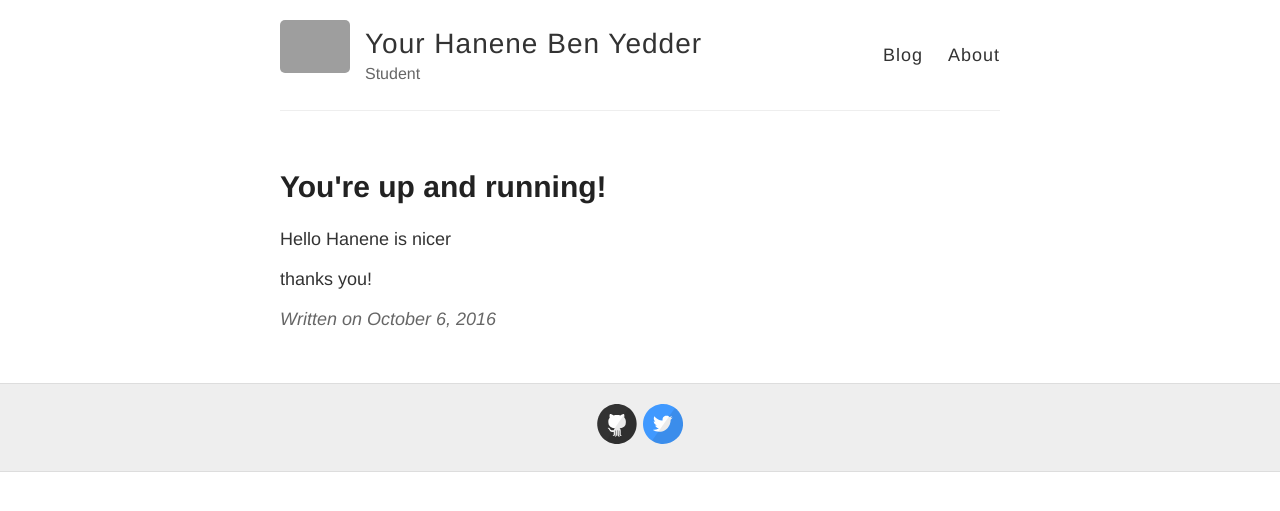
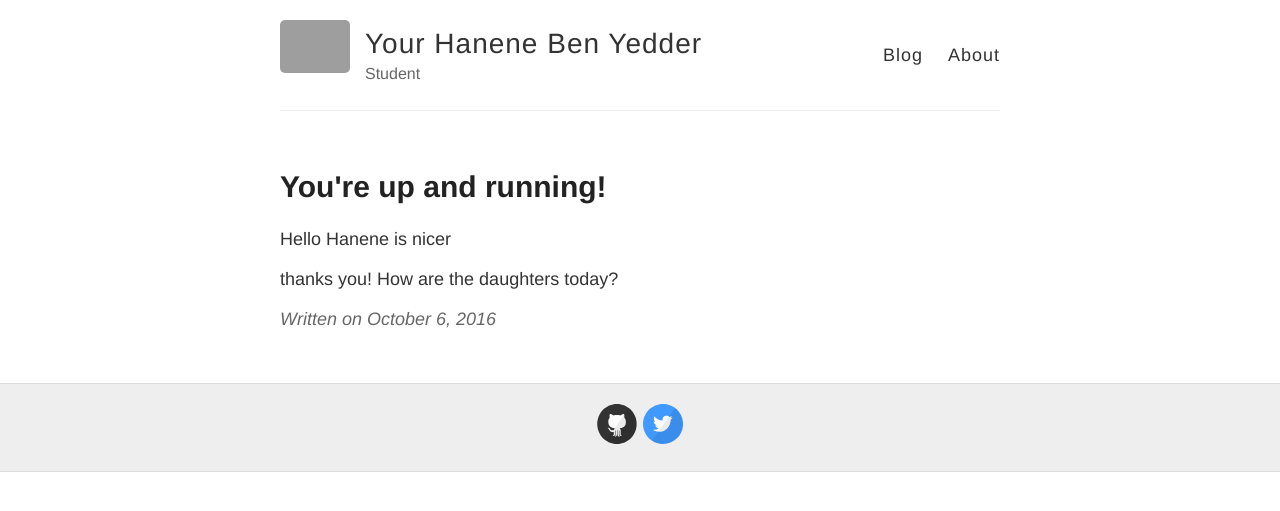
Before and after one commit to haneneby/haneneby.github.io, a Jekyll site: the page built from _posts/2016-10-06-Guest-Post.md, in a window 1280 px wide. Shown: the top 511 px of the page. Built offline with Jekyll 4.4.1, drawn with Linux system fonts in a browser that asks for light colours; grey boxes are pictures that could not be loaded.

Commit message:
We are good!

```diff
--- a/_posts/2016-10-06-Guest-Post.md
+++ b/_posts/2016-10-06-Guest-Post.md
@@ -9,3 +9,4 @@ title: You're up and running!
 
 
 thanks you!
+How are the daughters today?
```
